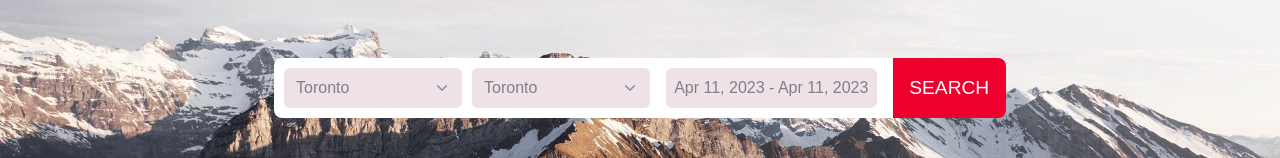
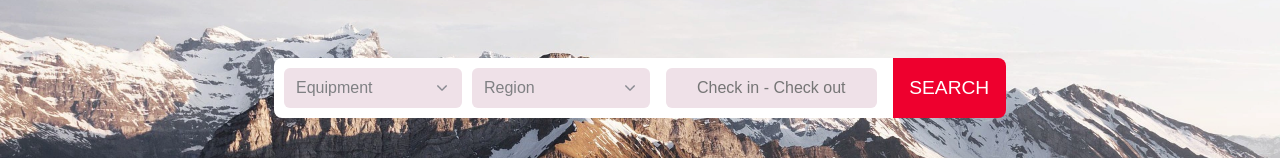
Before and after one commit to kachunone/campsite-booking-web-frontend, a React (Create React App) app: page /landing in a window 1280 px wide. Shown: the part 222-380 px from the top of the page. Built offline with nearby package versions, Linux system fonts and the light colour scheme.

Commit message:
updated dropdown contents

```diff
--- a/src/pages/Landing/components/DatePicker.tsx
+++ b/src/pages/Landing/components/DatePicker.tsx
@@ -8,8 +8,8 @@ import "./DatePicker.css";
 // import 'react-datepicker/dist/react-datepicker-cssmodules.css';
 
 const DayPicker: React.FC = () => {
-  const [startDate, setStartDate] = useState(new Date());
-  const [endDate, setEndDate] = useState(new Date());
+  const [startDate, setStartDate] = useState<Date | null>(null);
+  const [endDate, setEndDate] = useState<Date | null>(null);
 
   const onChange = (dates: [Date, Date]) => {
     const [start, end] = dates;
@@ -27,6 +27,7 @@ const DayPicker: React.FC = () => {
       selectsRange={true}
       minDate={new Date()}
       dateFormat="MMM d, yyyy"
+      placeholderText="Check in - Check out"
     />
   );
 };
--- a/src/pages/Landing/components/Dropdown.tsx
+++ b/src/pages/Landing/components/Dropdown.tsx
@@ -1,17 +1,32 @@
-import React from "react";
+import React, { useState } from "react";
 import Dropdown from "react-bootstrap/Dropdown";
 import "./Dropdown.css";
 
-const DropDown: React.FC = () => {
+interface DropDownProps {
+  defaultSelected?: string;
+  options: string[];
+}
+
+const DropDown: React.FC<DropDownProps> = (props) => {
+  const [selectedItem, setSelectedItem] = useState<string>(
+    props.defaultSelected || ""
+  );
+
+  const handleSelect = (eventKey: string | null) => {
+    setSelectedItem(eventKey!);
+  };
+
   return (
-    <Dropdown id="dropdown">
+    <Dropdown id="dropdown" onSelect={handleSelect}>
       <Dropdown.Toggle id="dropdown-basic" bsPrefix="none">
-        Toronto
+        {selectedItem ? selectedItem : "Select an option"}
       </Dropdown.Toggle>
       <Dropdown.Menu id="menu">
-        <Dropdown.Item>Action</Dropdown.Item>
-        <Dropdown.Item>Another action</Dropdown.Item>
-        <Dropdown.Item>Something else</Dropdown.Item>
+        {props.options.map((option) => (
+          <Dropdown.Item key={option} eventKey={option}>
+            {option}
+          </Dropdown.Item>
+        ))}
       </Dropdown.Menu>
     </Dropdown>
   );
--- a/src/pages/Landing/components/SearchBar.tsx
+++ b/src/pages/Landing/components/SearchBar.tsx
@@ -3,14 +3,38 @@ import "./SearchBar.css";
 import DropDown from "./Dropdown";
 import DayPicker from "./DatePicker";
 
+const dropDownEquipment = {
+  defaultSelected: "Equipment",
+  options: ["Singe tent", "3 tents", "Trailer up to 18ft"],
+};
+
+const dropDownRegion = {
+  defaultSelected: "Region",
+  options: [
+    "Downtown Toronto",
+    "Midtown Toronto",
+    "North York",
+    "Scarborough",
+    "Etobicoke",
+    "East York",
+    "York",
+  ],
+};
+
 const SearchBar: React.FC = () => {
   return (
     <div className="search-bar">
       <div className="equipments-container">
-        <DropDown />
+        <DropDown
+          defaultSelected={dropDownEquipment.defaultSelected}
+          options={dropDownEquipment.options}
+        />
       </div>
       <div className="regions-container">
-        <DropDown />
+        <DropDown
+          defaultSelected={dropDownRegion.defaultSelected}
+          options={dropDownRegion.options}
+        />
       </div>
       <div className="check-in">
         <DayPicker />
--- a/src/pages/Landing/landing.css
+++ b/src/pages/Landing/landing.css
@@ -98,7 +98,7 @@
 }
 
 .left-content {
-  margin-top: 5rem
+  margin-top: 6.5rem
 }
 
 .left-content > h2 {
@@ -178,7 +178,6 @@
   font-size: larger;
   font-weight: 500;
   border-style: none;
-  /* height: 3.5rem; */
   width: 16%;
   border-bottom-right-radius: 8px;
   border-top-right-radius: 8px;
```
